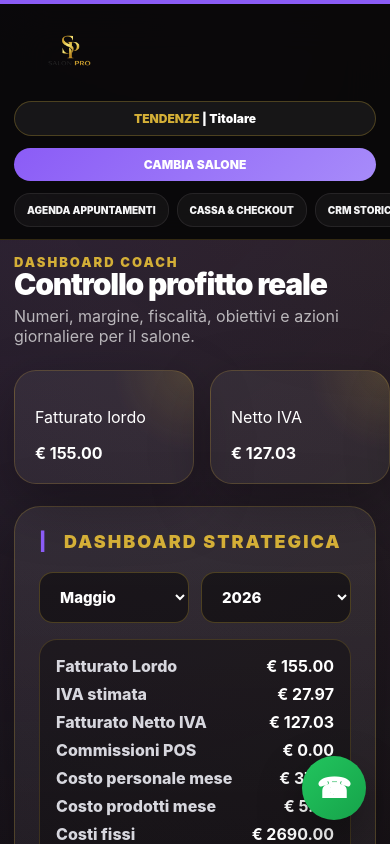
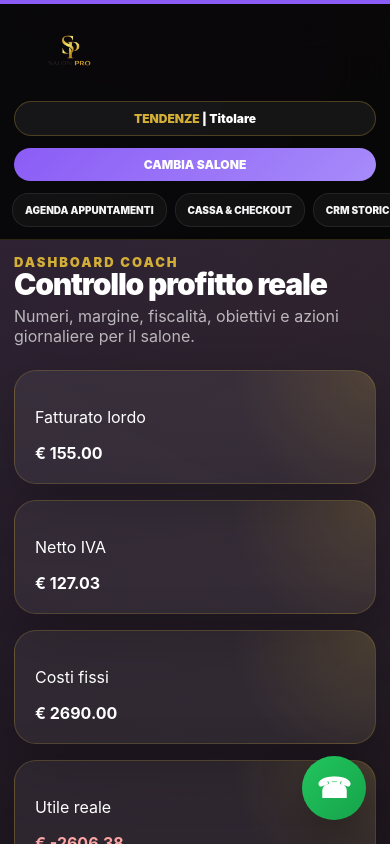
Before and after one commit to devanonymus/salon-clone-pro, a Next.js app in the folder apps/web/: page /dashboardcoach in a window 390 px wide. Shown: the top 844 px of the page. Built offline with nearby package versions, Linux system fonts and the light colour scheme.

Commit message:
Fix responsive layout for all pages

```diff
--- a/apps/web/app/globals.css
+++ b/apps/web/app/globals.css
@@ -6,9 +6,9 @@ html,
 body {
   margin: 0;
   min-height: 100%;
-  overflow-x: hidden;
   background: #050505;
   color: #fff;
+  overflow-x: hidden;
 }
 
 body {
@@ -38,12 +38,22 @@ a {
   color: inherit;
 }
 
+img,
+video,
+canvas,
+svg {
+  max-width: 100%;
+}
+
 table {
   width: 100%;
 }
 
 .app-root {
   min-height: 100vh;
+  width: 100%;
+  max-width: 100vw;
+  overflow-x: hidden;
   border-top: 4px solid #8b5cf6;
   background:
     radial-gradient(circle at top left, rgba(139, 92, 246, 0.2), transparent 34%),
@@ -57,9 +67,12 @@ table {
   position: sticky;
   top: 0;
   z-index: 50;
-  background: rgba(5, 5, 5, 0.88);
+  width: 100%;
+  max-width: 100vw;
+  background: rgba(5, 5, 5, 0.9);
   backdrop-filter: blur(22px);
   border-bottom: 1px solid rgba(212, 175, 55, 0.2);
+  overflow: hidden;
 }
 
 .sp-header-top {
@@ -90,6 +103,7 @@ table {
   justify-content: flex-end;
   gap: 12px;
   flex-wrap: wrap;
+  min-width: 0;
 }
 
 .sp-role-badge {
@@ -120,15 +134,16 @@ table {
 
 .sp-nav {
   display: flex;
+  flex-wrap: wrap;
   gap: 10px;
-  overflow-x: auto;
-  overflow-y: hidden;
   padding: 0 clamp(12px, 2vw, 24px) 14px;
-  scrollbar-width: thin;
+  max-width: 100%;
 }
 
 .sp-nav-link {
-  flex: 0 0 auto;
+  flex: 1 1 auto;
+  min-width: fit-content;
+  text-align: center;
   white-space: nowrap;
   padding: 13px 18px;
   border-radius: 16px;
@@ -139,29 +154,33 @@ table {
   font-weight: 950;
   text-transform: uppercase;
   text-decoration: none;
-  transition:
-    transform 0.15s ease,
-    background 0.15s ease,
-    border-color 0.15s ease;
 }
 
 .sp-nav-link:hover {
-  transform: translateY(-1px);
   background: rgba(139, 92, 246, 0.18);
   border-color: rgba(139, 92, 246, 0.45);
 }
 
-/* PAGE GLOBAL */
+/* PAGE */
 
 .sp-page {
   min-height: 100vh;
+  width: 100%;
+  max-width: 100vw;
   color: #fff;
+  overflow-x: hidden;
 }
 
 .sp-shell {
-  width: min(100%, 1580px);
+  width: 100%;
+  max-width: 1580px;
   margin: 0 auto;
   padding: clamp(18px, 2.4vw, 34px);
+  overflow-x: hidden;
+}
+
+.sp-shell > * {
+  max-width: 100%;
 }
 
 .sp-title {
@@ -178,6 +197,8 @@ table {
 }
 
 .sp-card {
+  max-width: 100%;
+  overflow: hidden;
   border: 1px solid rgba(212, 175, 55, 0.24);
   border-radius: 26px;
   background: linear-gradient(
@@ -206,25 +227,49 @@ textarea {
   min-width: 0;
 }
 
+/* FIX GENERICO PER PAGINE CON STYLE INLINE */
+
+main,
+section,
+article,
+div {
+  max-width: 100%;
+}
+
+main [style*="minWidth"],
+main [style*="min-width"] {
+  max-width: 100% !important;
+}
+
+main [style*="overflow: auto"],
+main [style*="overflowX"],
+main [style*="overflow-x"] {
+  max-width: 100% !important;
+}
+
 /* DESKTOP LARGE */
 
 @media (min-width: 1600px) {
   .sp-shell {
-    width: min(100%, 1640px);
+    max-width: 1640px;
     padding-inline: 42px;
   }
 }
 
-/* LAPTOP */
+/* LAPTOP 13/14 POLLICI */
 
 @media (max-width: 1440px) {
   .sp-shell {
-    width: min(100%, 1360px);
-    padding-inline: 24px;
+    max-width: 100%;
+    padding-inline: 22px;
+  }
+
+  .sp-nav {
+    gap: 8px;
   }
 
   .sp-nav-link {
-    padding: 11px 14px;
+    padding: 11px 13px;
     font-size: 11px;
   }
 }
@@ -240,14 +285,17 @@ textarea {
     min-height: 72px;
   }
 
-  .sp-nav {
-    gap: 8px;
-    padding-inline: 14px;
+  .sp-nav-link {
+    padding: 10px 11px;
+    font-size: 10px;
   }
 
-  .sp-nav-link {
-    padding: 10px 12px;
-    font-size: 10px;
+  main [style*="grid-template-columns"] {
+    grid-template-columns: 1fr !important;
+  }
+
+  main [style*="display: grid"] {
+    max-width: 100% !important;
   }
 }
 
@@ -276,11 +324,23 @@ textarea {
   }
 
   .sp-nav {
+    flex-wrap: nowrap;
+    overflow-x: auto;
+    overflow-y: hidden;
     padding-bottom: 12px;
+    scrollbar-width: thin;
+  }
+
+  .sp-nav-link {
+    flex: 0 0 auto;
+  }
+
+  main table {
+    min-width: 760px !important;
   }
 }
 
-/* MOBILE / TABLET SMALL */
+/* TABLET SMALL / MOBILE */
 
 @media (max-width: 768px) {
   .sp-shell {
@@ -311,9 +371,13 @@ textarea {
     padding: 10px 12px;
     font-size: 10px;
   }
+
+  main [style*="padding"] {
+    max-width: 100% !important;
+  }
 }
 
-/* VERY SMALL */
+/* MOBILE */
 
 @media (max-width: 520px) {
   .sp-header-actions {
@@ -326,4 +390,8 @@ textarea {
     width: 100%;
     text-align: center;
   }
+
+  main table {
+    min-width: 680px !important;
+  }
 }
```
